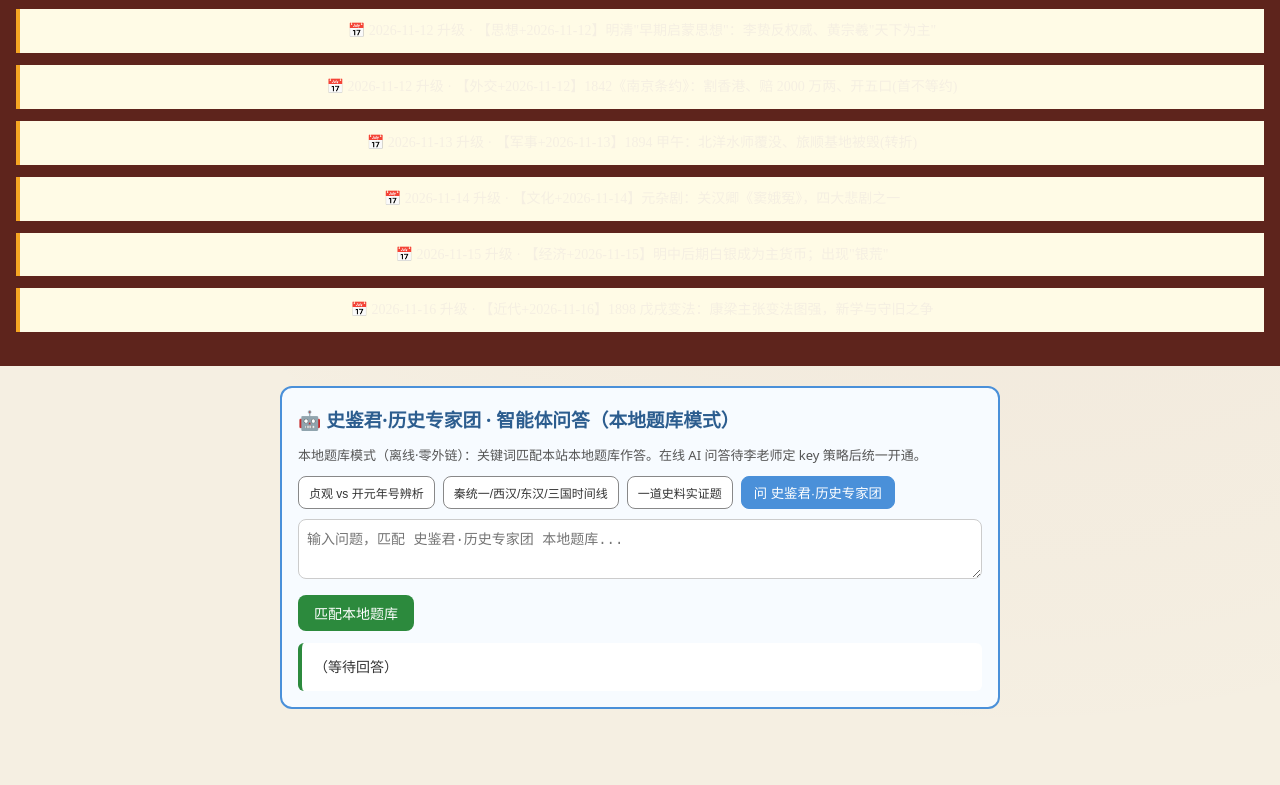
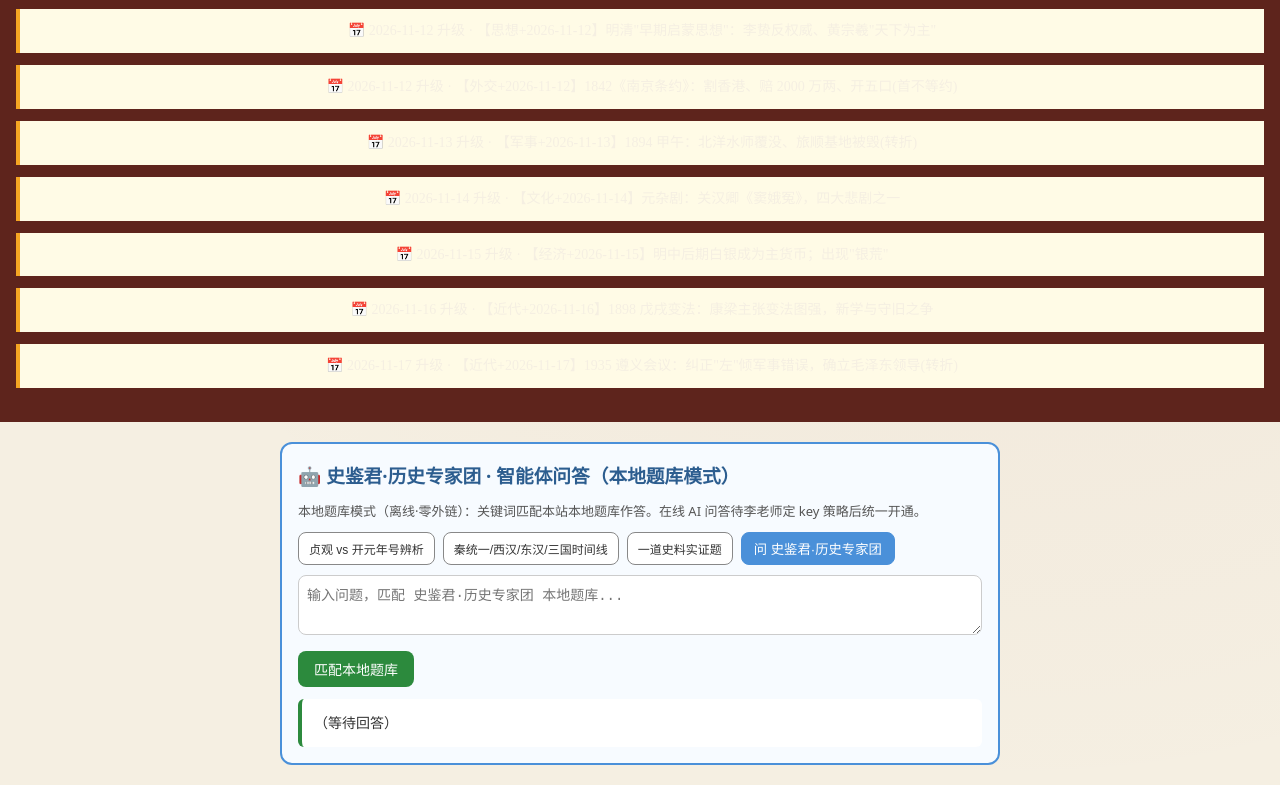
Before and after one commit to dapengzhanchi141345/li-yanming-history, a plain HTML site: page index.html in a window 1280 px wide. Shown: the part 2510-3295 px from the top of the page. Before the commit the page ends 3239 px from the top, so only its background shows below. Drawn offline with Linux system fonts and the light colour scheme.

Commit message:
history 12独立站升级 2026-11-17

```diff
--- a/index.html
+++ b/index.html
@@ -495,6 +495,8 @@ footer small { display: block; opacity: 0.75; margin-top: 6px; }
 <div style="background:#fffbe6;border-left:4px solid #f5a623;padding:10px;margin:12px 0;font-size:14px">📅 2026-11-15 升级 · 【经济+2026-11-15】明中后期白银成为主货币；出现"银荒"</div>
 
 <div style="background:#fffbe6;border-left:4px solid #f5a623;padding:10px;margin:12px 0;font-size:14px">📅 2026-11-16 升级 · 【近代+2026-11-16】1898 戊戌变法：康梁主张变法图强，新学与守旧之争</div>
+
+<div style="background:#fffbe6;border-left:4px solid #f5a623;padding:10px;margin:12px 0;font-size:14px">📅 2026-11-17 升级 · 【近代+2026-11-17】1935 遵义会议：纠正"左"倾军事错误，确立毛泽东领导(转折)</div>
 </footer>
 
 <script>
```
